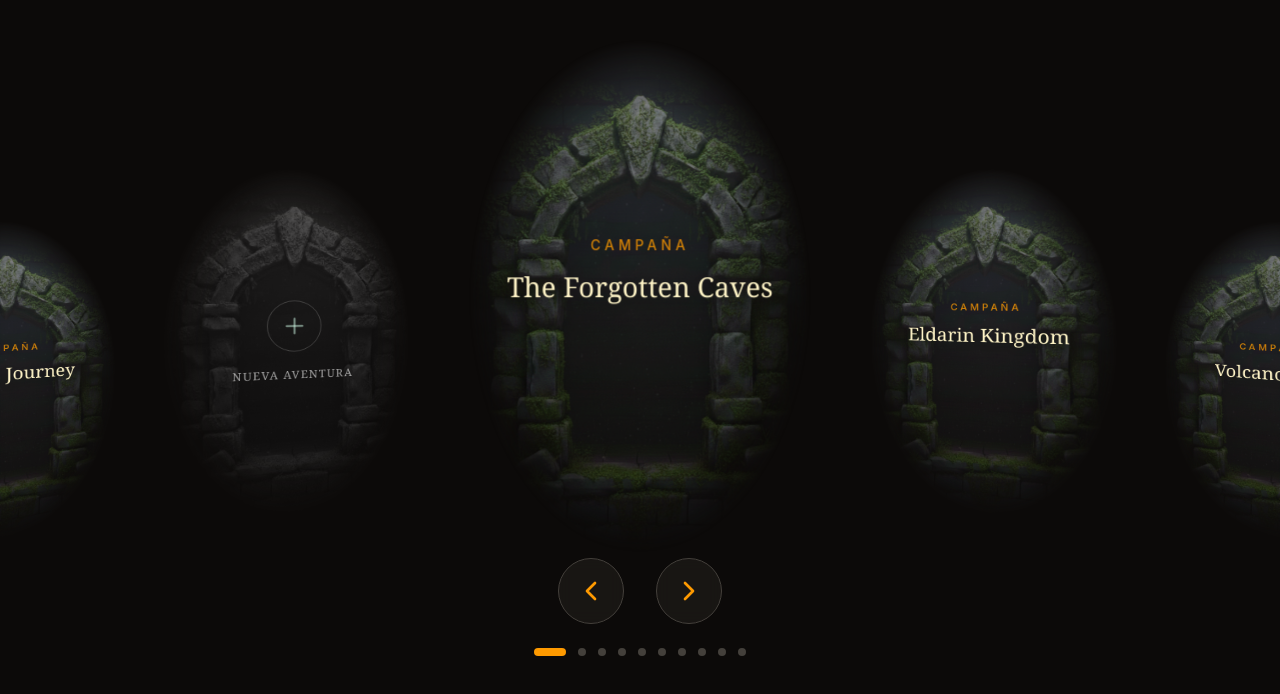
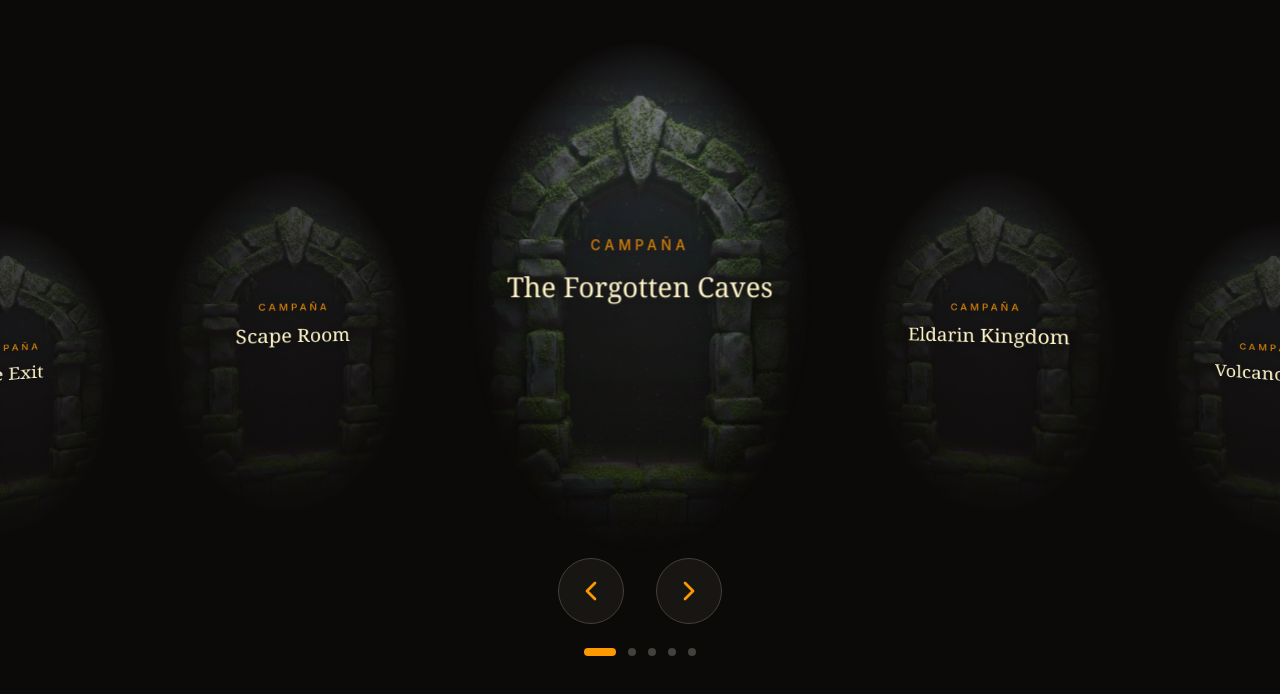
Before and after one commit to JoelSantosNpm/questlog, a Next.js app: page / in a window 1280 px wide. Shown: the part 104-798 px from the top of the page. Built offline with nearby package versions, Linux system fonts and the light colour scheme.

Commit message:
Refactorización para animación circular de portals independientemente de cuantas campañas se vayan a renderizar

```diff
--- a/src/app/components/portal/Portal.tsx
+++ b/src/app/components/portal/Portal.tsx
@@ -25,6 +25,7 @@ interface PortalProps extends VariantProps<typeof portalVariants> {
   campaignName?: string;
   href?: string;
   className?: string;
+  isBright?: boolean;
 }
 
 export function Portal({
@@ -33,6 +34,7 @@ export function Portal({
   href = "#",
   size,
   className,
+  isBright = false,
 }: PortalProps) {
   const isExisting = variant === "existing";
 
@@ -52,7 +54,9 @@ export function Portal({
               "object-cover transition-opacity duration-700",
               !isExisting
                 ? "opacity-50 grayscale "
-                : "opacity-80 group-hover:opacity-0",
+                : isBright
+                  ? "opacity-80 group-hover:opacity-0"
+                  : "opacity-40 group-hover:opacity-0",
             )}
           />
 
--- a/src/app/components/portal/portal-card.tsx
+++ b/src/app/components/portal/portal-card.tsx
@@ -9,14 +9,9 @@ interface PortalCardProps {
     name: string;
     variant: "existing" | "new";
   };
-  onClick?: () => void;
 }
 
-export const PortalCard = ({
-  position,
-  campaign,
-  onClick,
-}: PortalCardProps) => {
+export const PortalCard = ({ position, campaign }: PortalCardProps) => {
   const isActive = position === 0;
 
   return (
@@ -32,19 +27,19 @@ export const PortalCard = ({
       }}
       transition={{
         type: "spring",
-        stiffness: 160,
+        stiffness: 70,
         damping: 20,
       }}
       style={{
         zIndex: isActive ? 50 : 50 - Math.abs(position),
         transformStyle: "preserve-3d",
       }}
-      className="absolute cursor-pointer perspective-origin-center h-[500px] flex items-center justify-center"
-      onClick={onClick}>
+      className="absolute cursor-pointer perspective-origin-center h-[500px] flex items-center justify-center">
       <Portal
         variant={campaign.variant}
         size={"lg"}
         campaignName={campaign.name}
+        isBright={isActive}
       />
     </motion.div>
   );
--- a/src/app/components/portal/portal-carousel.tsx
+++ b/src/app/components/portal/portal-carousel.tsx
@@ -17,14 +17,18 @@ const campaigns: Campaign[] = [
   { id: 3, name: "Volcano Peak", variant: "existing" },
   { id: 4, name: "The Exit", variant: "existing" },
   { id: 5, name: "Scape Room", variant: "existing" },
-  { id: 6, name: "The Golden Country", variant: "existing" },
-  { id: 7, name: "Unknown Path", variant: "existing" },
-  { id: 8, name: "Misty Forest", variant: "existing" },
-  { id: 9, name: "Monk's Journey", variant: "existing" },
-  { id: 10, name: "New Campaign", variant: "new" },
+  // { id: 6, name: "The Golden Country", variant: "existing" },
+  // { id: 7, name: "Unknown Path", variant: "existing" },
+  // { id: 8, name: "Misty Forest", variant: "existing" },
+  // { id: 9, name: "Monk's Journey", variant: "existing" },
+  // { id: 10, name: "New Campaign", variant: "new" },
 ];
 
-type PortalCarouselItem = { campaign: Campaign; position: number };
+type PortalCarouselItem = {
+  key: string;
+  campaign: Campaign;
+  position: number;
+};
 
 const getCircularCarousel = (
   allCampaigns: Campaign[],
@@ -32,24 +36,23 @@ const getCircularCarousel = (
   visibleRange = 3,
 ): PortalCarouselItem[] => {
   const total = allCampaigns.length;
+
+  if (total === 0) return [];
+
+  const itemsToRender = visibleRange;
   const visibleItems: PortalCarouselItem[] = [];
 
-  const maxVisibleRange = Math.floor((total - 1) / 2);
+  for (let i = -itemsToRender; i <= itemsToRender; i++) {
+    // Usamos el índice "absoluto" infinito como key estable
+    const absoluteIndex = activeIndex + i;
 
-  if (maxVisibleRange < visibleRange)
-    return campaigns.map((campaign, index) => ({
-      campaign,
-      position: index - activeIndex, // Posición relativa al índice activo
-    }));
+    // Aritmética modular para obtener el índice real del array de datos
+    const dataIndex = ((absoluteIndex % total) + total) % total;
 
-  visibleRange = Math.min(visibleRange, maxVisibleRange);
-
-  for (let i = -visibleRange; i <= visibleRange; i++) {
-    // Aritmética modular para que el array sea circular
-    const index = (((activeIndex + i) % total) + total) % total; // (activeIndex + i + total) % total;
     visibleItems.push({
-      campaign: allCampaigns[index],
-      position: i, // pos relativa respecto al centro (0)
+      key: `carousel-item-${absoluteIndex}`,
+      campaign: allCampaigns[dataIndex],
+      position: i,
     });
   }
 
@@ -57,15 +60,31 @@ const getCircularCarousel = (
 };
 
 export const PortalCarousel = () => {
-  const [activeIndex, setActiveIndex] = useState(0); // Start at first existing
+  const [activeIndex, setActiveIndex] = useState(0);
 
   const visibleItems = useMemo(() => {
-    return getCircularCarousel(campaigns, activeIndex);
-  }, [campaigns, activeIndex]);
+    return getCircularCarousel(campaigns, activeIndex, 3);
+  }, [activeIndex]);
 
-  const next = () => setActiveIndex(prev => (prev + 1) % campaigns.length);
-  const prev = () =>
-    setActiveIndex(prev => (prev - 1 + campaigns.length) % campaigns.length);
+  const handleNext = () => setActiveIndex(prev => prev + 1);
+  const handlePrev = () => setActiveIndex(prev => prev - 1);
+
+  // Derivamos el índice real (0..N-1) para mostrar los puntos indicadores
+  const currentIndicator =
+    ((activeIndex % campaigns.length) + campaigns.length) % campaigns.length;
+
+  const handleDotClick = (targetIndex: number) => {
+    const total = campaigns.length;
+    // Calculamos la diferencia entre el punto destino y el punto actual
+    const diff = targetIndex - currentIndicator;
+
+    // Lógica para encontrar el camino más corto en el círculo
+    let adjustedDiff = diff;
+    if (diff > total / 2) adjustedDiff -= total;
+    if (diff < -total / 2) adjustedDiff += total;
+
+    setActiveIndex(prev => prev + adjustedDiff);
+  };
 
   return (
     <div className="relative h-screen w-full flex flex-col items-center justify-center overflow-hidden bg-stone-950">
@@ -76,7 +95,7 @@ export const PortalCarousel = () => {
         <AnimatePresence>
           {visibleItems.map(item => (
             <PortalCard
-              key={item.campaign.id}
+              key={item.key} // Usamos la key compuesta para permitir duplicados virtuales
               position={item.position}
               campaign={item.campaign}
             />
@@ -89,14 +108,16 @@ export const PortalCarousel = () => {
         {/* Buttons */}
         <div className="flex gap-8">
           <button
-            onClick={prev}
-            className="group rounded-full border border-stone-700 bg-stone-900/80 p-4 text-amber-500 backdrop-blur-sm transition-all hover:bg-amber-500 hover:text-stone-900 disabled:opacity-30 disabled:hover:bg-stone-900/80 disabled:hover:text-amber-500">
+            onClick={handlePrev}
+            className="group rounded-full border border-stone-700 bg-stone-900/80 p-4 text-amber-500 backdrop-blur-sm transition-all hover:bg-amber-500 hover:text-stone-900 disabled:opacity-30 disabled:hover:bg-stone-900/80 disabled:hover:text-amber-500"
+            aria-label="Previous campaign">
             <ChevronLeft size={32} />
           </button>
 
           <button
-            onClick={next}
-            className="group rounded-full border border-stone-700 bg-stone-900/80 p-4 text-amber-500 backdrop-blur-sm transition-all hover:bg-amber-500 hover:text-stone-900 disabled:opacity-30 disabled:hover:bg-stone-900/80 disabled:hover:text-amber-500">
+            onClick={handleNext}
+            className="group rounded-full border border-stone-700 bg-stone-900/80 p-4 text-amber-500 backdrop-blur-sm transition-all hover:bg-amber-500 hover:text-stone-900 disabled:opacity-30 disabled:hover:bg-stone-900/80 disabled:hover:text-amber-500"
+            aria-label="Next campaign">
             <ChevronRight size={32} />
           </button>
         </div>
@@ -106,8 +127,13 @@ export const PortalCarousel = () => {
           {campaigns.map((_, i) => (
             <button
               key={i}
-              onClick={() => setActiveIndex(i)}
-              className={`h-2 rounded-full transition-all duration-300 ${i === activeIndex ? "w-8 bg-amber-500" : "w-2 bg-stone-700 hover:bg-stone-600"}`}
+              onClick={() => handleDotClick(i)}
+              className={`h-2 rounded-full transition-all duration-300 ${
+                i === currentIndicator
+                  ? "w-8 bg-amber-500"
+                  : "w-2 bg-stone-700 hover:bg-stone-600"
+              }`}
+              aria-label={`Go to campaign ${i + 1}`}
             />
           ))}
         </div>
```
